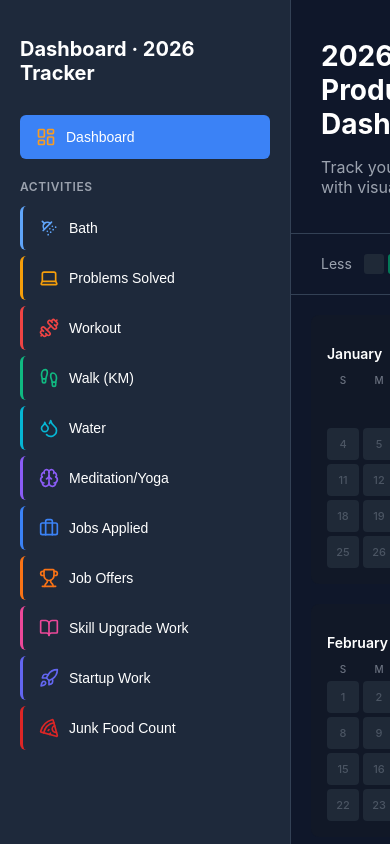
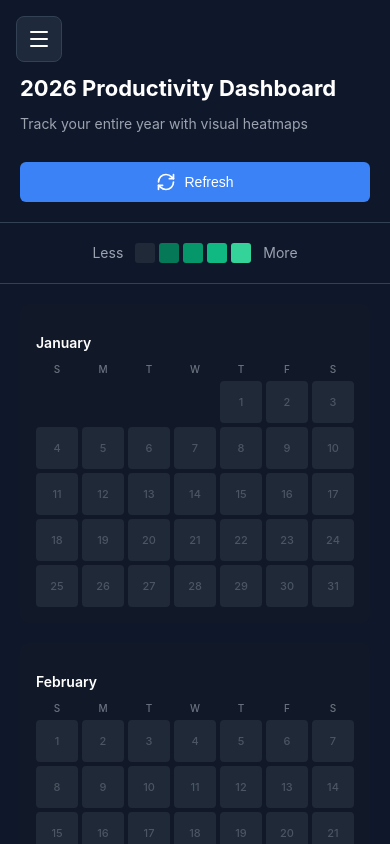
Before and after one commit to Meet0004/productivity_tracker_2026, a React (Create React App) app in the folder frontend/: page / in a window 390 px wide. Shown: the top 844 px of the page. Built offline with nearby package versions, Linux system fonts and the light colour scheme; no server answers.

Commit message:
added firest responsive desgin

```diff
--- a/frontend/src/App.jsx
+++ b/frontend/src/App.jsx
@@ -1,5 +1,5 @@
 import React, { useState, useEffect } from 'react';
-import { ShowerHead, Dumbbell, Footprints, Droplets, Brain, Briefcase, Trophy, BookOpen, Rocket, Pizza, Laptop, RefreshCw, LayoutDashboard    } from 'lucide-react'
+import { ShowerHead, Dumbbell, Footprints, Droplets, Brain, Briefcase, Trophy, BookOpen, Rocket, Pizza, Laptop, RefreshCw, LayoutDashboard, Menu, X } from 'lucide-react'
 
 // 🎯 EASY CONFIGURATION - Just add your activities here!
 const ACTIVITY_CONFIG = {
@@ -16,9 +16,7 @@ const ACTIVITY_CONFIG = {
   junkFood:    { label: 'Junk Food Count',    type: 'number',  color: '#dc2626', icon: <Pizza      size={20} color='#dc2626'/> },
 }
 
-
 const API_URL = process.env.REACT_APP_API_URL;
-
 
 const DynamicTracker = () => {
   const [currentRoute, setCurrentRoute] = useState('dashboard');
@@ -26,6 +24,7 @@ const DynamicTracker = () => {
   const [activities, setActivities] = useState({});
   const [loading, setLoading] = useState(true);
   const [currentActivity, setCurrentActivity] = useState(null);
+  const [menuOpen, setMenuOpen] = useState(false);
 
   useEffect(() => {
     loadYearData();
@@ -88,16 +87,14 @@ const DynamicTracker = () => {
   };
 
   const getHeatmapColor = (count, activityType = null) => {
-    // Special RED color scheme for junkFood (warning colors)
     if (activityType === 'junkFood') {
-      if (count === 0) return '#1f2937';      // Dark gray (no junk food - good!)
-      if (count === 1) return '#7f1d1d';      // Dark red
-      if (count <= 3) return '#991b1b';       // Medium-dark red
-      if (count <= 6) return '#dc2626';       // Bright red
-      return '#ef4444';                        // Brightest red (too much!)
+      if (count === 0) return '#1f2937';
+      if (count === 1) return '#7f1d1d';
+      if (count <= 3) return '#991b1b';
+      if (count <= 6) return '#dc2626';
+      return '#ef4444';
     }
 
-    // Default GREEN color scheme for all other activities
     if (count === 0) return '#1f2937';
     if (count === 1) return '#047857';
     if (count <= 3) return '#059669';
@@ -133,7 +130,12 @@ const DynamicTracker = () => {
     const months = generateYear2026();
 
     return (
-      <div style={{ display: 'grid', gridTemplateColumns: 'repeat(auto-fit, minmax(280px, 1fr))', gap: '20px', padding: '20px' }}>
+      <div style={{
+        display: 'grid',
+        gridTemplateColumns: 'repeat(auto-fit, minmax(min(280px, 100%), 1fr))',
+        gap: '20px',
+        padding: '20px'
+      }}>
         {months.map((month, idx) => (
           <div key={idx} style={{ background: '#111827', borderRadius: '8px', padding: '16px' }}>
             <h3 style={{ color: '#fff', fontSize: '14px', marginBottom: '12px', fontWeight: '600' }}>{month.name}</h3>
@@ -155,14 +157,12 @@ const DynamicTracker = () => {
                     const dayData = activities[date];
                     if (dayData && dayData[filterActivity] !== undefined) {
                       const value = dayData[filterActivity];
-                      // For individual activity heatmaps, show actual value (capped at 2 for numeric)
                       count = ACTIVITY_CONFIG[filterActivity].type === 'boolean'
                         ? (value ? 1 : 0)
                         : Math.min((value || 0), 2);
                     }
                     tooltipText = `${date}: ${dayData?.[filterActivity] || 0} ${ACTIVITY_CONFIG[filterActivity].label}`;
                   } else {
-                    // Dashboard view - use totalActivityCount from backend
                     count = getActivityCount(date);
                     const dayData = activities[date];
 
@@ -206,6 +206,7 @@ const DynamicTracker = () => {
                         if (currentRoute === 'dashboard') {
                           setCurrentRoute(Object.keys(ACTIVITY_CONFIG)[0]);
                         }
+                        setMenuOpen(false);
                       }}
                       onMouseEnter={(e) => {
                         e.currentTarget.style.transform = 'scale(1.1)';
@@ -234,8 +235,24 @@ const DynamicTracker = () => {
 
     return (
       <div style={{ padding: '20px' }}>
-        <div style={{ display: 'flex', justifyContent: 'space-between', alignItems: 'center', marginBottom: '30px' }}>
-          <h2 style={{ color: '#fff', fontSize: '24px', fontWeight: '600' }}>{config.icon} {config.label}</h2>
+        <div style={{
+          display: 'flex',
+          flexDirection: window.innerWidth < 640 ? 'column' : 'row',
+          gap: '16px',
+          justifyContent: 'space-between',
+          alignItems: window.innerWidth < 640 ? 'flex-start' : 'center',
+          marginBottom: '30px'
+        }}>
+          <h2 style={{
+            color: '#fff',
+            fontSize: window.innerWidth < 640 ? '20px' : '24px',
+            fontWeight: '600',
+            display: 'flex',
+            alignItems: 'center',
+            gap: '8px'
+          }}>
+            {config.icon} {config.label}
+          </h2>
           <input
             type="date"
             value={selectedDate}
@@ -248,7 +265,8 @@ const DynamicTracker = () => {
               border: '1px solid #374151',
               borderRadius: '6px',
               padding: '8px 12px',
-              fontSize: '14px'
+              fontSize: '14px',
+              width: window.innerWidth < 640 ? '100%' : 'auto'
             }}
           />
         </div>
@@ -282,7 +300,7 @@ const DynamicTracker = () => {
                   borderRadius: '6px',
                   padding: '10px 14px',
                   fontSize: '16px',
-                  width: '200px'
+                  width: window.innerWidth < 640 ? '100%' : '200px'
                 }}
               />
             </div>
@@ -299,38 +317,74 @@ const DynamicTracker = () => {
 
   if (loading) {
     return (
-      <div style={{ display: 'flex', flexDirection: 'column', alignItems: 'center', justifyContent: 'center', minHeight: '100vh', background: '#0f172a', color: '#fff' }}>
+      <div style={{ display: 'flex', flexDirection: 'column', alignItems: 'center', justifyContent: 'center', minHeight: '100vh', background: '#0f172a', color: '#fff', padding: '20px' }}>
         <div style={{ width: '40px', height: '40px', border: '4px solid #374151', borderTop: '4px solid #3b82f6', borderRadius: '50%', animation: 'spin 1s linear infinite' }}></div>
-        <p style={{ marginTop: '16px' }}>Loading your 2026 productivity data...</p>
+        <p style={{ marginTop: '16px', textAlign: 'center' }}>Loading your 2026 productivity data...</p>
         <style>{`@keyframes spin { to { transform: rotate(360deg); } }`}</style>
       </div>
     );
   }
 
   return (
-    <div style={{ display: 'flex', minHeight: '100vh', background: '#0f172a', color: '#fff' }}>
-      <nav style={{ width: '250px', background: '#1e293b', padding: '20px', borderRight: '1px solid #334155', overflowY: 'auto' }}>
-<h1
+    <div style={{ display: 'flex', minHeight: '100vh', background: '#0f172a', color: '#fff', position: 'relative' }}>
+      {/* Mobile Menu Button */}
+      <button
+        onClick={() => setMenuOpen(!menuOpen)}
         style={{
+          display: window.innerWidth < 768 ? 'flex' : 'none',
+          position: 'fixed',
+          top: '16px',
+          left: '16px',
+          zIndex: 1000,
+          background: '#1e293b',
+          border: '1px solid #334155',
+          borderRadius: '8px',
+          padding: '10px',
+          cursor: 'pointer',
+          alignItems: 'center',
+          justifyContent: 'center'
+        }}
+      >
+        {menuOpen ? <X size={24} color="#fff" /> : <Menu size={24} color="#fff" />}
+      </button>
+
+      {/* Sidebar/Nav */}
+      <nav style={{
+        width: window.innerWidth < 768 ? '100%' : '250px',
+        maxWidth: window.innerWidth < 768 ? '280px' : '250px',
+        background: '#1e293b',
+        padding: '20px',
+        borderRight: '1px solid #334155',
+        overflowY: 'auto',
+        position: window.innerWidth < 768 ? 'fixed' : 'static',
+        height: window.innerWidth < 768 ? '100vh' : 'auto',
+        zIndex: 999,
+        left: window.innerWidth < 768 ? (menuOpen ? '0' : '-100%') : 'auto',
+        top: 0,
+        transition: 'left 0.3s ease-in-out'
+      }}>
+        <h1 style={{
           fontSize: '20px',
           fontWeight: '700',
           marginBottom: '30px',
+          marginTop: window.innerWidth < 768 ? '50px' : '0',
           display: 'flex',
           alignItems: 'center',
           gap: '8px'
-  }}
->
-
+        }}>
           Dashboard · 2026 Tracker
         </h1>
+
         <button
-  onClick={() => setCurrentRoute('dashboard')}
+          onClick={() => {
+            setCurrentRoute('dashboard');
+            setMenuOpen(false);
+          }}
           style={{
             width: '100%',
             display: 'flex',
             alignItems: 'center',
             gap: '10px',
-
             background: currentRoute === 'dashboard' ? '#3b82f6' : 'transparent',
             color: '#fff',
             border: 'none',
@@ -346,20 +400,22 @@ const DynamicTracker = () => {
           <span>Dashboard</span>
         </button>
 
-
         <div style={{ marginBottom: '12px', color: '#9ca3af', fontSize: '12px', fontWeight: '600', textTransform: 'uppercase', letterSpacing: '0.05em' }}>
           Activities
         </div>
+
         {Object.entries(ACTIVITY_CONFIG).map(([key, config]) => (
           <button
             key={key}
-    onClick={() => setCurrentRoute(key)}
+            onClick={() => {
+              setCurrentRoute(key);
+              setMenuOpen(false);
+            }}
             style={{
               width: '100%',
               display: 'flex',
               alignItems: 'center',
               gap: '10px',
-
               background: currentRoute === key ? '#3b82f6' : 'transparent',
               color: '#fff',
               border: 'none',
@@ -376,16 +432,52 @@ const DynamicTracker = () => {
             <span>{config.label}</span>
           </button>
         ))}
-
       </nav>
 
-      <main style={{ flex: 1, overflowY: 'auto' }}>
+      {/* Overlay for mobile */}
+      {menuOpen && window.innerWidth < 768 && (
+        <div
+          onClick={() => setMenuOpen(false)}
+          style={{
+            position: 'fixed',
+            top: 0,
+            left: 0,
+            right: 0,
+            bottom: 0,
+            background: 'rgba(0, 0, 0, 0.5)',
+            zIndex: 998
+          }}
+        />
+      )}
+
+      {/* Main Content */}
+      <main style={{
+        flex: 1,
+        overflowY: 'auto',
+        marginLeft: window.innerWidth < 768 ? '0' : '0'
+      }}>
         {currentRoute === 'dashboard' ? (
           <div>
-            <div style={{ padding: '20px 30px', borderBottom: '1px solid #334155', display: 'flex', justifyContent: 'space-between', alignItems: 'center' }}>
+            <div style={{
+              padding: window.innerWidth < 640 ? '60px 20px 20px' : '20px 30px',
+              borderBottom: '1px solid #334155',
+              display: 'flex',
+              flexDirection: window.innerWidth < 640 ? 'column' : 'row',
+              gap: window.innerWidth < 640 ? '16px' : '0',
+              justifyContent: 'space-between',
+              alignItems: window.innerWidth < 640 ? 'flex-start' : 'center'
+            }}>
               <div>
-                <h1 style={{ fontSize: '28px', fontWeight: '700', marginBottom: '6px' }}>2026 Productivity Dashboard</h1>
-                <p style={{ color: '#9ca3af' }}>Track your entire year with visual heatmaps</p>
+                <h1 style={{
+                  fontSize: window.innerWidth < 640 ? '22px' : '28px',
+                  fontWeight: '700',
+                  marginBottom: '6px'
+                }}>
+                  2026 Productivity Dashboard
+                </h1>
+                <p style={{ color: '#9ca3af', fontSize: window.innerWidth < 640 ? '14px' : '16px' }}>
+                  Track your entire year with visual heatmaps
+                </p>
               </div>
               <button
                 onClick={loadYearData}
@@ -397,14 +489,27 @@ const DynamicTracker = () => {
                   padding: '10px 20px',
                   fontSize: '14px',
                   cursor: 'pointer',
-                  fontWeight: '500'
+                  fontWeight: '500',
+                  display: 'flex',
+                  alignItems: 'center',
+                  gap: '8px',
+                  width: window.innerWidth < 640 ? '100%' : 'auto',
+                  justifyContent: 'center'
                 }}
               >
-                <RefreshCw size={20} color="#ffffffff" />
+                <RefreshCw size={20} /> Refresh
               </button>
             </div>
 
-            <div style={{ padding: '20px 30px', display: 'flex', alignItems: 'center', gap: '12px', borderBottom: '1px solid #334155' }}>
+            <div style={{
+              padding: '20px',
+              display: 'flex',
+              flexWrap: 'wrap',
+              alignItems: 'center',
+              gap: '12px',
+              borderBottom: '1px solid #334155',
+              justifyContent: 'center'
+            }}>
               <span style={{ color: '#9ca3af', fontSize: '14px' }}>Less</span>
               <div style={{ display: 'flex', gap: '4px' }}>
                 <div style={{ width: '20px', height: '20px', backgroundColor: '#1f2937', borderRadius: '3px' }} title="0 activities"></div>
@@ -419,7 +524,9 @@ const DynamicTracker = () => {
             {renderHeatmap()}
           </div>
         ) : (
-          renderActivityPage(currentRoute)
+          <div style={{ paddingTop: window.innerWidth < 768 ? '60px' : '0' }}>
+            {renderActivityPage(currentRoute)}
+          </div>
         )}
       </main>
     </div>
```
Lines whose indentation alone changed are shown as unchanged.
